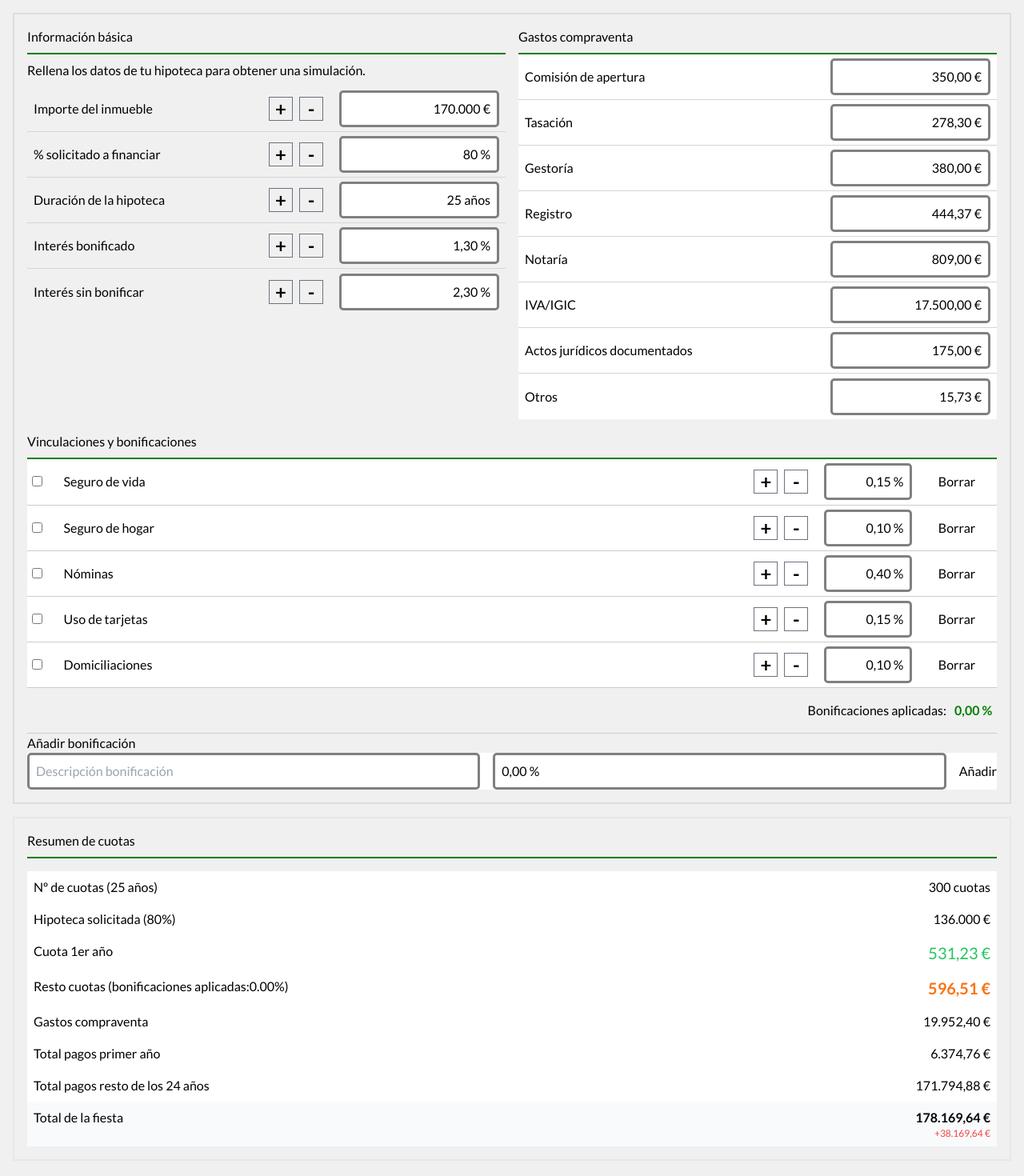
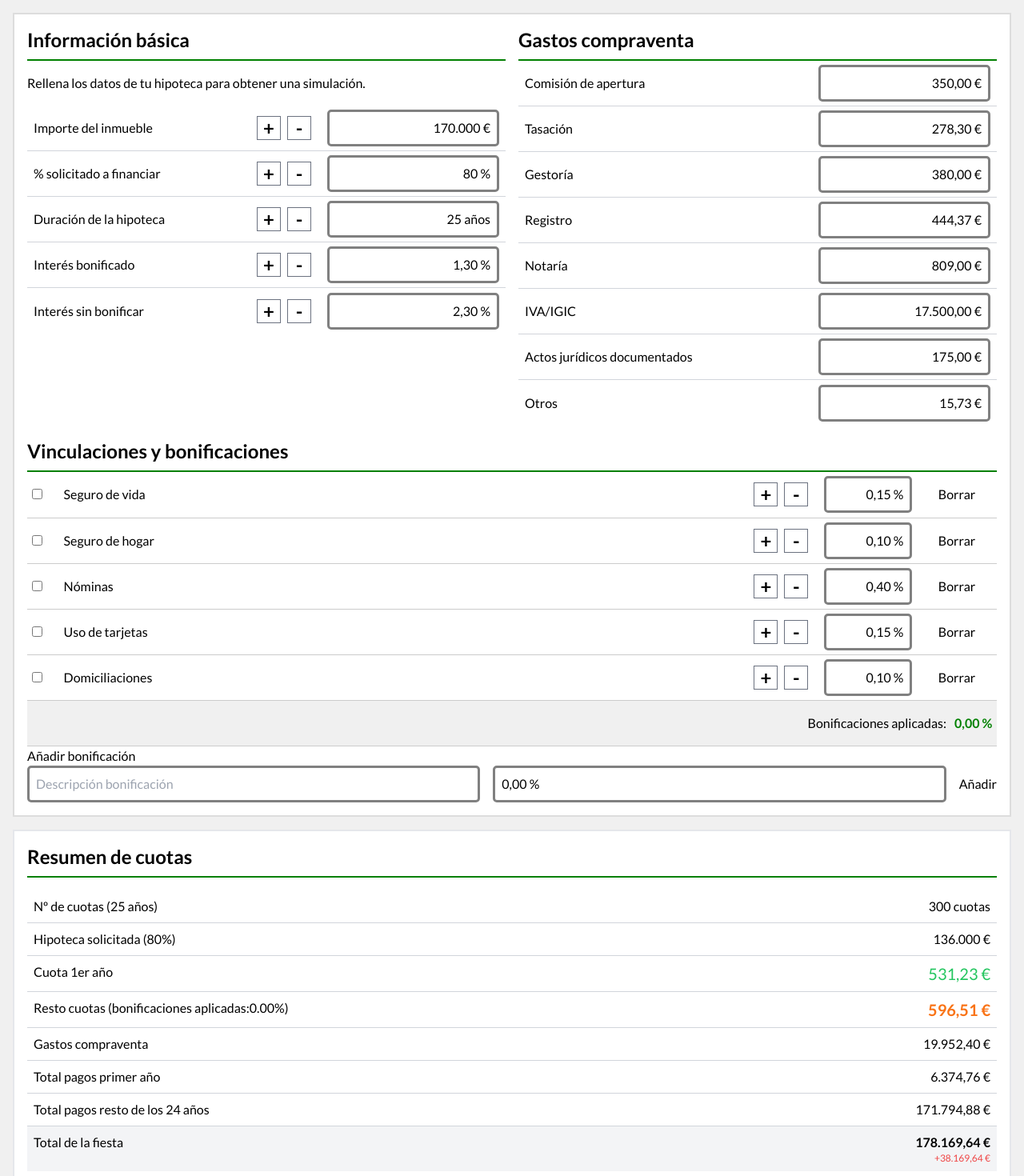
Before and after one commit to Md-uddin/kaeson-calculator-up, a React (Create React App) app: page / in a window 1280 px wide. Shown: the top 1470 px of the page at 80% size. Built offline with nearby package versions, Linux system fonts and the light colour scheme.

Commit message:
fixed missing styles

```diff
--- a/src/components/Bonifications/index.js
+++ b/src/components/Bonifications/index.js
@@ -7,7 +7,7 @@ import BonificationsCreate from "components/BonificationsCreate";
 const Bonifications = () => {
   return (
     <section className="bonifications">
-      <h2>Vinculaciones y bonificaciones</h2>
+      <h2 className="font-bold text-2xl">Vinculaciones y bonificaciones</h2>
       <div className="bg-white bonificationWrapper">
         <BonificationsTable />
       </div>
--- a/src/components/Bonifications/style.css
+++ b/src/components/Bonifications/style.css
@@ -23,7 +23,11 @@
   }
 }
 
-.bonificationWrapper input[type="text"] :hover {
+.bonificationWrapper input[type="text"]:hover {
   border-color: goldenrod;
   outline: none;
 }
+.bonificationWrapper input[type="text"]:focus {
+  border-color: goldenrod;
+  outline: none;
+}
--- a/src/components/BonificationsCreate/styles.css
+++ b/src/components/BonificationsCreate/styles.css
@@ -5,10 +5,9 @@
   padding: 0.5rem;
   flex: 1;
   margin-right: 1rem;
-
 }
-   .bonificationsCreateWrapper:hover,
-   .bonificationsCreateWrapper:focus {
+.bonificationsCreateWrapper input:hover,
+.bonificationsCreateWrapper input:focus {
   border-color: goldenrod;
   outline: none;
 }
--- a/src/components/Calculator/index.js
+++ b/src/components/Calculator/index.js
@@ -12,12 +12,12 @@ const Calculator = () => {
   return (
     <>
       <div className="grid gap-4  grid-rows-1 grid-cols-1 ">
-        <div className="initialData bg:white grid gap-4 p-4 ">
+        <div className="initialData bg-white grid gap-4 p-4 min-w-max">
           <SimulationData />
           <ExpensesData />
           <Bonifications />
         </div>
-        <div className="border-2 border-gray-200 gap-4 grid grid-cols-1 grid-rows-1 bg:white p-4">
+        <div className="border-2 border-gray-200 gap-4 grid grid-cols-1 grid-rows-1 bg-white p-4 min-w-max">
           <Resume />
         </div>
       </div>
--- a/src/components/ExpensesData/index.js
+++ b/src/components/ExpensesData/index.js
@@ -2,11 +2,10 @@ import React from "react";
 import withSimulator from "hoc/withSimulator";
 import NumberFormat from "react-number-format";
 
-
 const ExpensesData = ({ expenses, updateExpense }) => {
   return (
     <section className="expenses">
-      <h2>Gastos compraventa</h2>
+      <h2 className="font-bold text-2xl">Gastos compraventa</h2>
       <div className="bg-white">
         {expenses.map((expense, index) => (
           <div
--- a/src/components/Resume/index.js
+++ b/src/components/Resume/index.js
@@ -23,9 +23,9 @@ const Resume = ({
 
   return (
     <>
-      <h2>Resumen de cuotas</h2>
-      <div className="bg-white">
-        <div className="row flex p-2 w-full border-gray-300 justify-between hover:bg-gray-50">
+      <h2 className="font-bold text-2xl ">Resumen de cuotas</h2>
+      <div className="bg-white ">
+        <div className="row flex p-2 w-full border-gray-300  border-b mr-4 justify-between hover:bg-gray-50">
           <h4 className="row-title">Nº de cuotas ({years} años)</h4>
           <NumberFormat
             value={years * 12}
@@ -34,7 +34,7 @@ const Resume = ({
           />
         </div>
 
-        <div className="row flex p-2 w-full border-gray-300 justify-between hover:bg-gray-50">
+        <div className="row flex p-2 w-full border-gray-300  border-b mr-4 justify-between hover:bg-gray-50">
           <h4 className="row-title">Hipoteca solicitada ({percentage}%)</h4>
           <NumberFormat
             value={(percentage * price) / 100}
@@ -45,7 +45,7 @@ const Resume = ({
             decimalScale={5}
           />
         </div>
-        <div className="row flex p-2 w-full border-gray-300 justify-between hover:bg-gray-50">
+        <div className="row flex p-2 w-full border-gray-300  border-b mr-4 justify-between hover:bg-gray-50">
           <h4 className="row-title">Cuota 1er año</h4>
           <NumberFormat
             value={quoteFirstYear}
@@ -62,7 +62,7 @@ const Resume = ({
             )}
           />
         </div>
-        <div className="row flex p-2 w-full border-gray-300 justify-between hover:bg-gray-50">
+        <div className="row flex p-2 w-full border-gray-300  border-b mr-4 justify-between hover:bg-gray-50">
           <h4 className="row-title">
             Resto cuotas (bonificaciones aplicadas:
             {totalBonifications.toFixed(2)}
@@ -83,7 +83,7 @@ const Resume = ({
           />
         </div>
 
-        <div className="row flex p-2 w-full border-gray-300 justify-between hover:bg-gray-50">
+        <div className="row flex p-2 w-full border-gray-300  border-b mr-4 justify-between hover:bg-gray-50">
           <h4 className="row-title">Gastos compraventa</h4>
           <NumberFormat
             value={totalExpenses}
@@ -94,7 +94,7 @@ const Resume = ({
             decimalScale={2}
           />
         </div>
-        <div className="row flex p-2 w-full border-gray-300 justify-between hover:bg-gray-50">
+        <div className="row flex p-2 w-full border-gray-300  border-b mr-4 justify-between hover:bg-gray-50">
           <h4 className="row-title">Total pagos primer año</h4>
           <NumberFormat
             value={getTotalPaidFirstYear()}
@@ -106,7 +106,7 @@ const Resume = ({
           />
         </div>
 
-        <div className="row flex p-2 w-full border-gray-300 justify-between hover:bg-gray-50">
+        <div className="row flex p-2 w-full border-gray-300  border-b mr-4 justify-between hover:bg-gray-50">
           <h4 className="row-title">
             Total pagos resto de los {years - 1} años
           </h4>
@@ -120,7 +120,7 @@ const Resume = ({
           />
         </div>
 
-        <div className="row flex p-2 w-full border-gray-300 justify-between  hover:bg-gray-50 bg-gray-50">
+        <div className="row flex p-2 w-full border-gray-300  border-b mr-4 justify-between   bg-gray-100">
           <h4 className="row-title">Total de la fiesta</h4>
           <div>
             <NumberFormat
--- a/src/components/SimulationData/index.js
+++ b/src/components/SimulationData/index.js
@@ -16,9 +16,11 @@ const SimulationData = ({
 }) => {
   return (
     <section className="simulation">
-      <h2>Información básica</h2>
-      <p className="my-2">Rellena los datos de tu hipoteca para obtener una simulación.</p>
-      <div className="bg:white">
+      <h2 className="font-bold text-2xl">Información básica</h2>
+      <p className="my-4">
+        Rellena los datos de tu hipoteca para obtener una simulación.
+      </p>
+      <div className="bg-white">
         <div className="flex justify-between items-center p-2 border-b border-gray-300 w-full hover:bg-gray-50 h-[57px] row">
           <h5 className="row-title">Importe del inmueble</h5>
           <div style={{ display: "flex", alignItems: "center" }}>
--- a/src/styles/globalStyles.css
+++ b/src/styles/globalStyles.css
@@ -1,4 +1,3 @@
-
 * {
   box-sizing: border-box;
 }
@@ -9,16 +8,15 @@
   font-size: 16px;
   margin: 0;
   padding: 0;
-
 }
 
 body {
   height: 100%;
   min-height: 100vh;
   overscroll-behavior-y: contain;
-    background-color: #F0F0F0;
-    font-family: 'Lato',-apple-system, BlinkMacSystemFont, 'Segoe UI', 'Oxygen',
-    'Ubuntu', 'Cantarell', 'Fira Sans', 'Droid Sans', 'Helvetica Neue',
+  background-color: #f0f0f0;
+  font-family: "Lato", -apple-system, BlinkMacSystemFont, "Segoe UI", "Oxygen",
+    "Ubuntu", "Cantarell", "Fira Sans", "Droid Sans", "Helvetica Neue",
     sans-serif;
   -webkit-font-smoothing: antialiased;
   -moz-osx-font-smoothing: grayscale;
@@ -34,3 +32,31 @@
   padding: 0 0 0.5rem 0;
   margin: 0px;
 }
+
+/* ///////////////////// */
+
+.row input {
+  border-radius: 5px;
+  border: 3px solid grey;
+  font-size: 1rem;
+  padding: 0.5rem;
+  text-align: right;
+  width: 215px;
+}
+.row input:hover {
+  border-color: goldenrod;
+  outline: none;
+}
+.row input:focus {
+  border-color: goldenrod;
+  outline: none;
+}
+.row:last-child {
+  border-bottom: none;
+}
+
+@media (max-width: 978px) {
+  .row input {
+    width: 110px;
+  }
+}
--- a/src/styles/tailwindStyles.css
+++ b/src/styles/tailwindStyles.css
@@ -9,28 +9,4 @@
   .plus-minus-icon {
     @apply text-2xl h-[30px]  w-[30px] flex justify-center items-center border-gray-500 border font-bold mx-1 my-0 cursor-pointer;
   }
-
 }
-
-/* ///////////////////// */
-.row input {
-  border-radius: 5px;
-  border: 3px solid grey;
-  font-size: 1rem;
-  padding: 0.5rem;
-  text-align: right;
-  @media (max-width: 978px) {
-    width: 110px;
-  }
-}
-.row input:hover {
-  border-color: goldenrod;
-  outline: none;
-}
-.row input:focus {
-  border-color: goldenrod;
-  outline: none;
-}
-.row:last-child{
-  border-bottom: none;
-}
```
Lines whose indentation alone changed are shown as unchanged.
